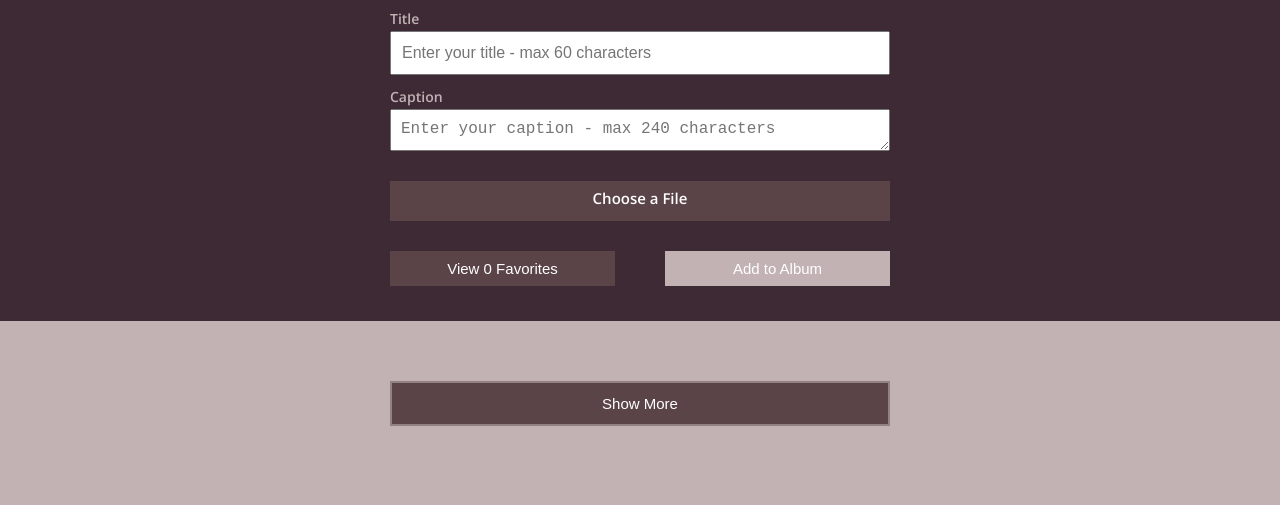
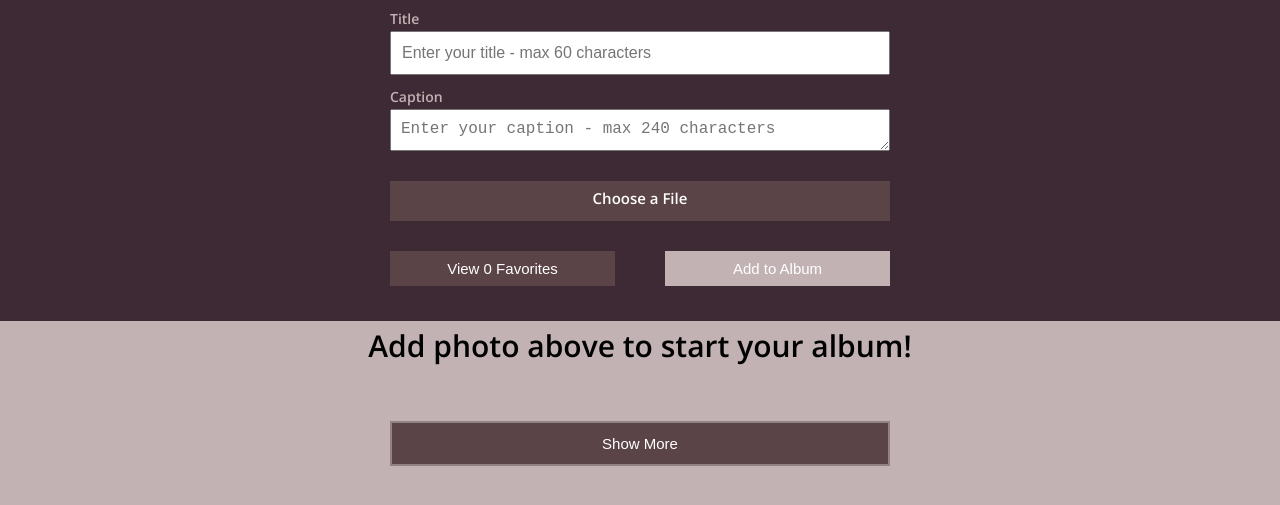
Before and after one commit to timmiller601/2fotofinder-tm, a plain HTML site: page index.html in a window 1280 px wide. Shown: the part 87-592 px from the top of the page. Drawn offline with nearby package versions, Linux system fonts and the light colour scheme.

Commit message:
Insert Prompt

```diff
--- a/main.js
+++ b/main.js
@@ -68,7 +68,6 @@ function createCards(foto, direction) {
 
 function createCardsOnReload() {
   if (localStorage.length !== 0) {
-    // document.querySelector('.no-photo-text').remove();
     var storedArray = localStorage.getItem("array");
     var parsedArray = JSON.parse(storedArray);
     parsedArray.forEach(function(foto) {
@@ -78,7 +77,7 @@ function createCardsOnReload() {
     })
   }
   favoriteCountUpdate();
-  // insertPrompt();
+  insertPrompt();
 }
 
 function createFotoString(event) {
@@ -108,7 +107,7 @@ function deleteCard(event) {
   fotoArray[index].deleteFromStorage(fotoArray, index);
   card.remove();
   favoriteCountUpdate();
-  // insertPrompt();
+  insertPrompt();
   if (fotoArray.length <=5) {
     disableButton(showMoreBtn);
     showMoreBtn.innerText = 'Show More';
@@ -182,12 +181,12 @@ function findIndexNumber(fotoId) {
   }
 }
 
-// function insertPrompt() {
-//   if (fotoArray.length === 0) {
-//     fotoCardSection.insertAdjacentHTML('beforebegin',
-//       '<h3 class="no-photo-text">Add photo above to start your album!</h3>');
-//   }
-// }
+function insertPrompt() {
+  if (fotoArray.length === 0) {
+    fotoCardSection.insertAdjacentHTML('beforebegin',
+      '<h3 class="no-photo-text">Add photo above to start your album!</h3>');
+  }
+}
 
 function liveSearch() {
   var searchInput = this.value.toLowerCase();
--- a/style.css
+++ b/style.css
@@ -259,6 +259,14 @@ p {
   cursor: pointer;
 }
 
+.no-photo-text {
+  margin-top: 10px;
+  font-size: 30px;
+  display: flex;
+  justify-content: center;
+
+}
+
 @media only screen and (max-width: 620px) {
   header {
     flex-direction: column;
```
